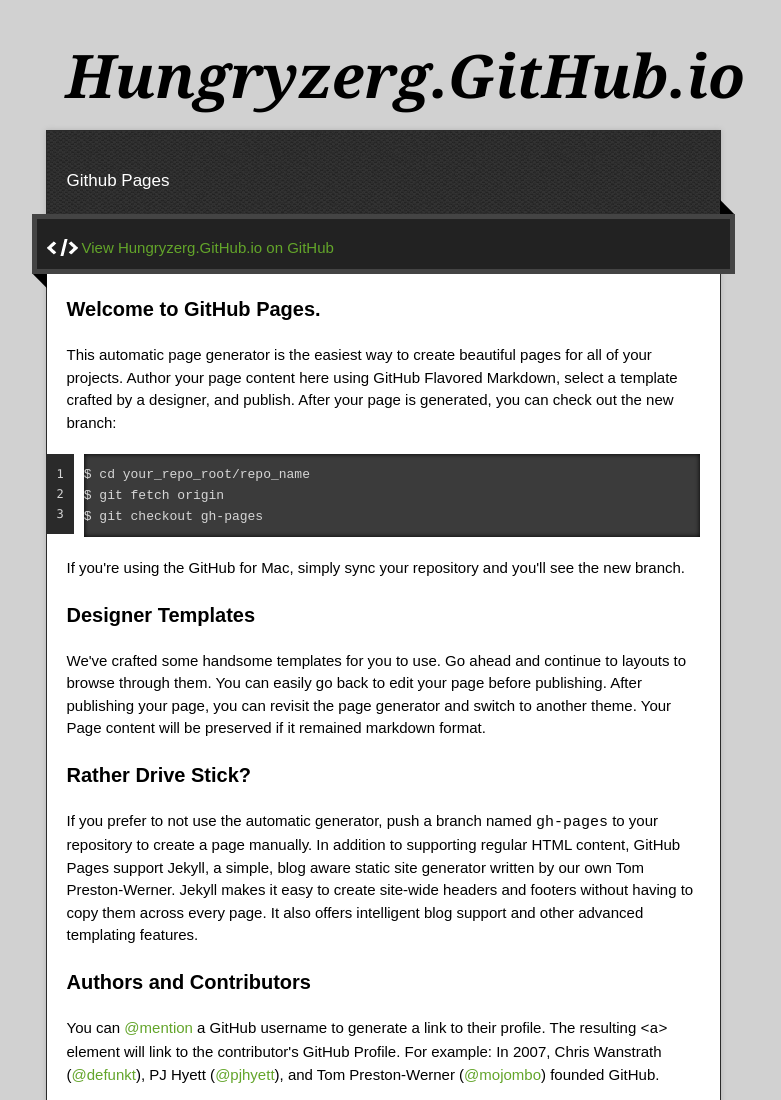
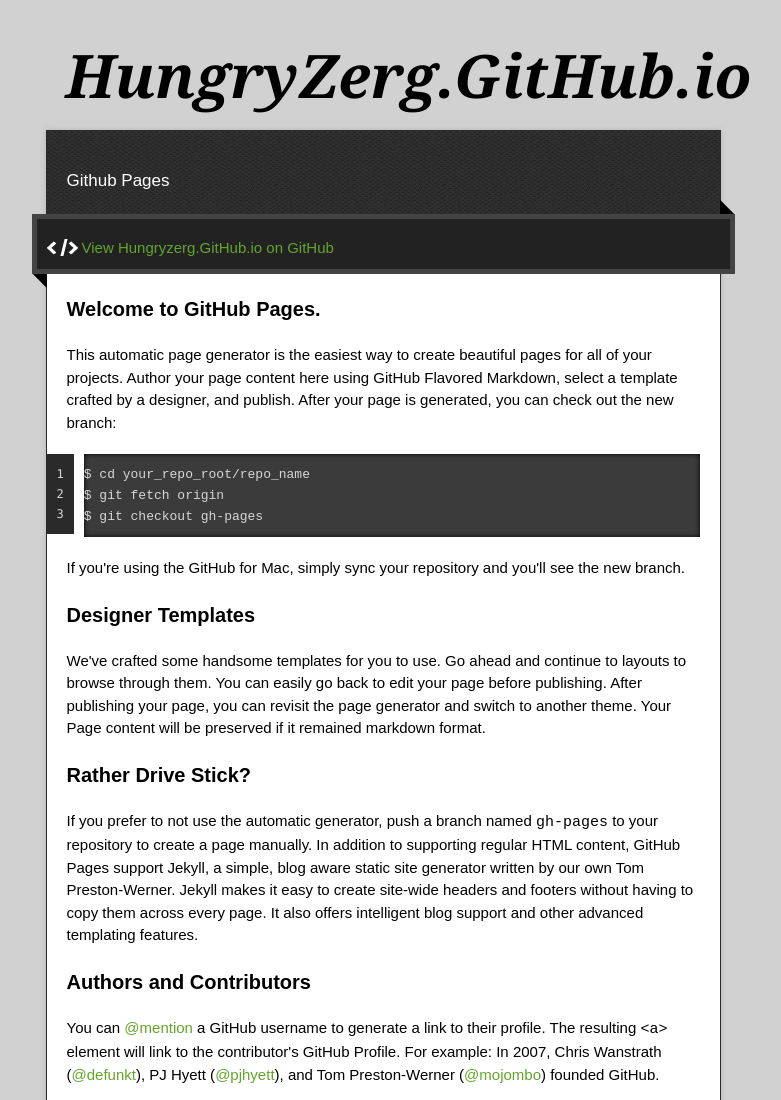
Before and after one commit to HungryZerg/hungryzerg.github.io, a plain HTML site: page index.html in a window 1280 px wide. Shown: the top 1100 px of the page, without its empty margins (257-1038 px from the left). Drawn offline with nearby package versions, Linux system fonts and the light colour scheme.

Commit message:
Update index.html

```diff
--- a/index.html
+++ b/index.html
@@ -22,7 +22,7 @@
 
   <div class="wrapper">
     <header>
-      <h1 class="title">Hungryzerg.GitHub.io</h1>
+      <h1 class="title">HungryZerg.GitHub.io</h1>
     </header>
     <div id="container">
       <p class="tagline">Github Pages</p>
```
